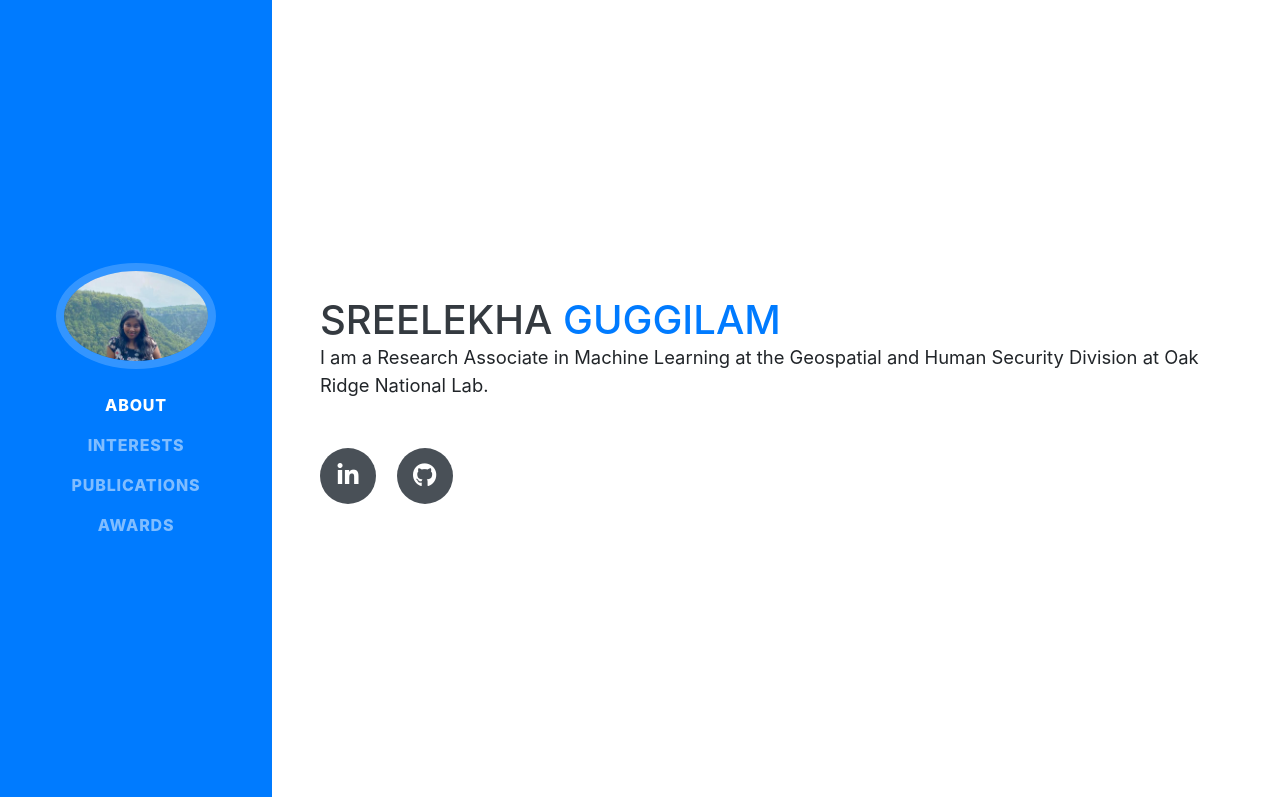
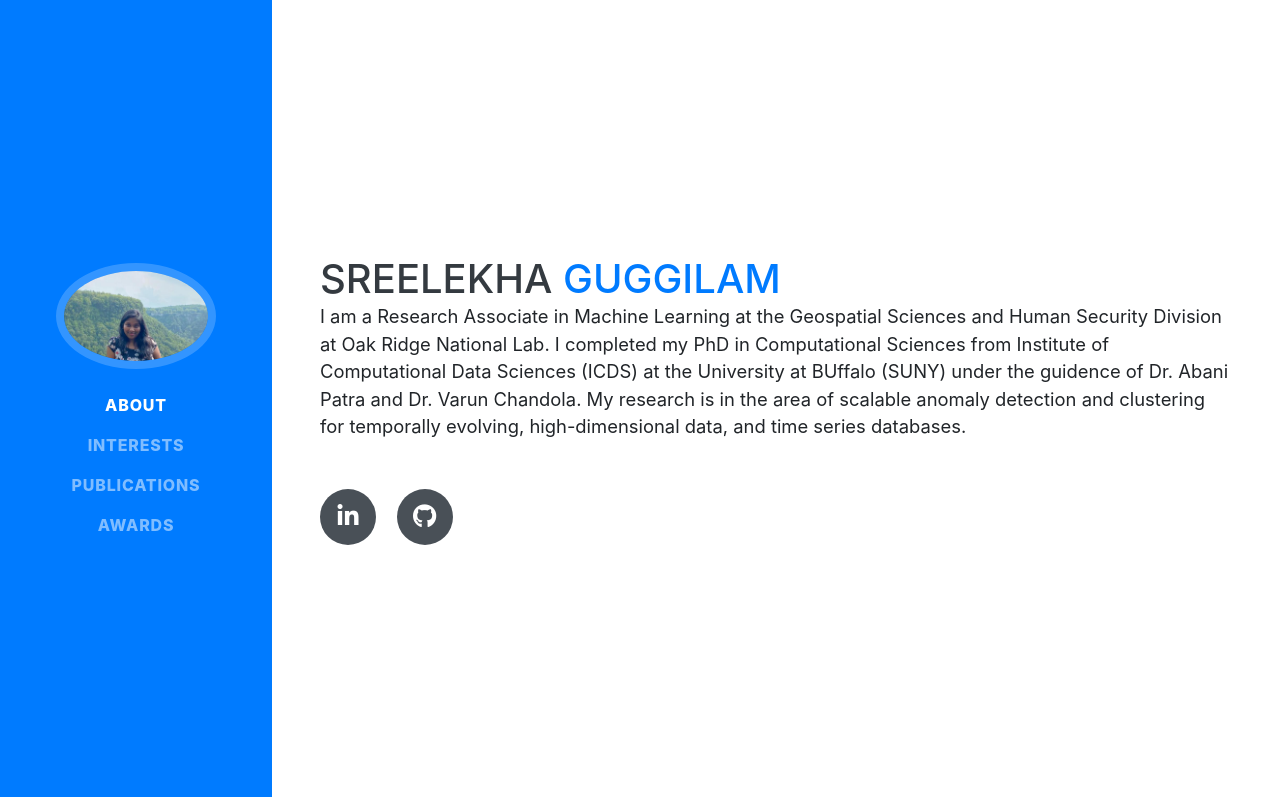
Before and after one commit to sreelekh/lekha, a website with bundled scripts: page index.html in a window 1280 px wide. Shown: the top 797 px of the page. Built offline with nearby package versions, Linux system fonts and the light colour scheme; a web font is replaced by a local one.

Commit message:
Update index.html

```diff
--- a/index.html
+++ b/index.html
@@ -74,7 +74,9 @@
 <!--         <div class="subheading mb-5">3542 Berry Street · Cheyenne Wells, CO 80810 · (317) 585-8468 ·
           <a href="mailto:name@email.com">name@email.com</a>
         </div> -->
-        <p class="lead mb-5">I am a Research Associate in Machine Learning at the Geospatial and Human Security Division at Oak Ridge National Lab.</p>
+        <p class="lead mb-5">I am a Research Associate in Machine Learning at the Geospatial Sciences and Human Security Division at Oak Ridge National Lab.
+          I completed my PhD in Computational Sciences from Institute of Computational Data Sciences (ICDS) at the University at BUffalo (SUNY) under the guidence of Dr. Abani Patra and Dr. Varun Chandola.
+          My research is in the area of scalable anomaly detection and clustering for temporally evolving, high-dimensional data, and time series databases.</p>
         <div class="social-icons">
           <a href="https://www.linkedin.com/in/sreelekhaguggilam/">
             <i class="fab fa-linkedin-in"></i>
```
